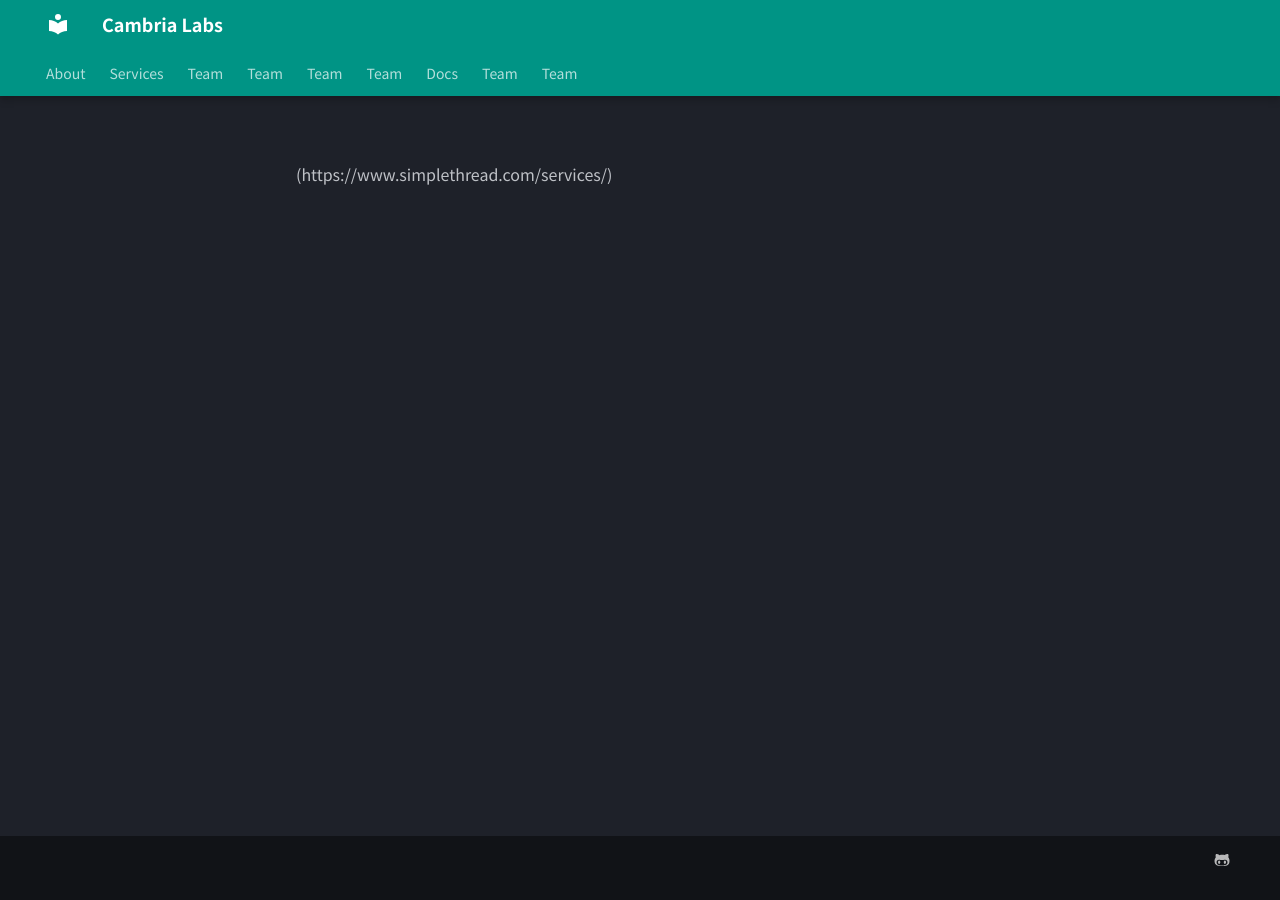
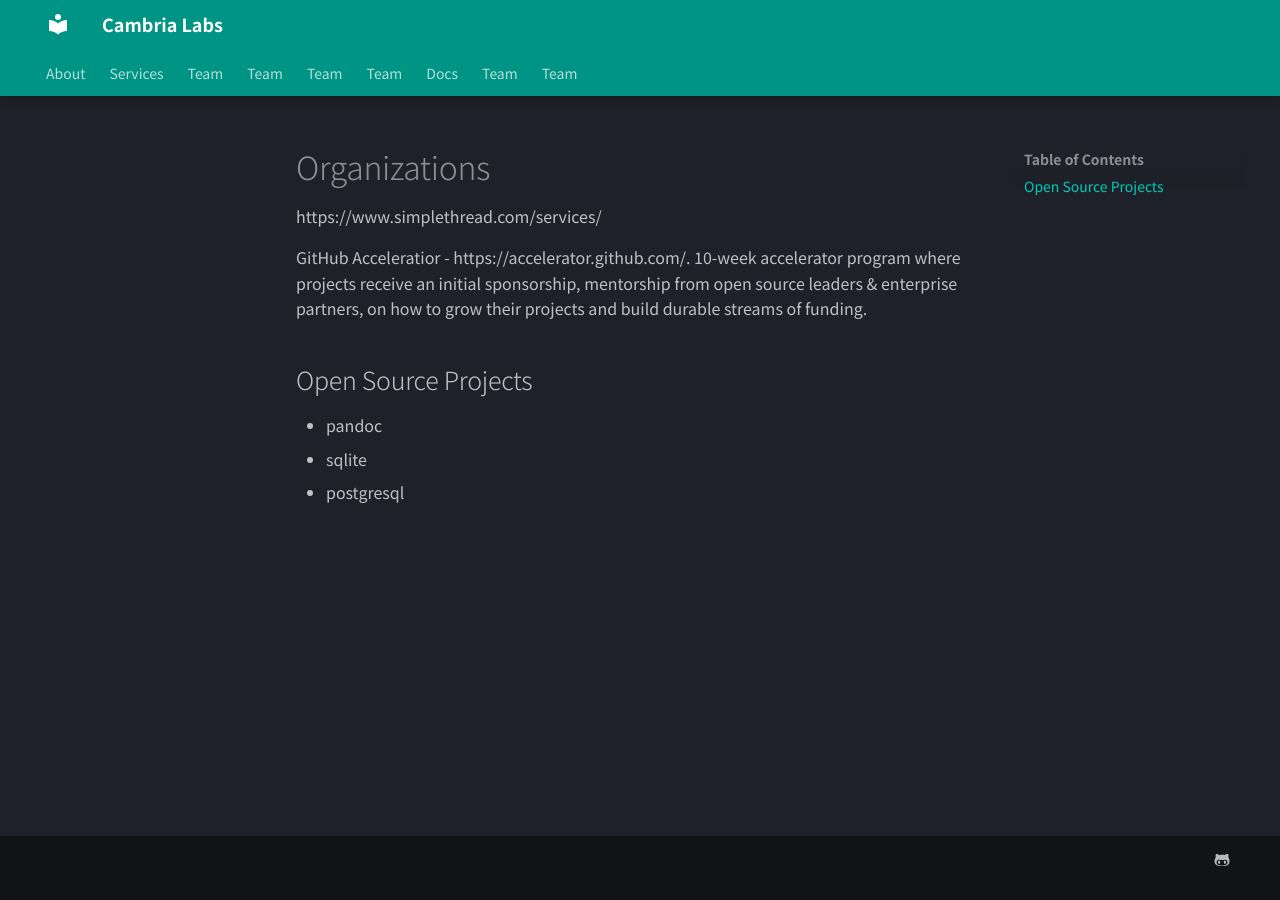
Before and after one commit to jro-cambria/site_www.cambria-labs.com, an MkDocs documentation site: the page built from docs/inspiration/organizations.md, in a window 1280 px wide. Built offline with MkDocs 1.6.1 and Material for MkDocs 9.7.7, drawn with Linux system fonts in a browser that asks for light colours.

Commit message:
Various updates

```diff
--- a/docs/inspiration/organizations.md
+++ b/docs/inspiration/organizations.md
@@ -3,4 +3,11 @@ Title: "Inspirational Organizations"
 Draft: true
 ---
 
-(https://www.simplethread.com/services/)
+https://www.simplethread.com/services/
+
+GitHub Acceleratior - https://accelerator.github.com/. 10-week accelerator program where projects receive an initial sponsorship, mentorship from open source leaders & enterprise partners, on how to grow their projects and build durable streams of funding.
+
+## Open Source Projects
+- pandoc
+- sqlite
+- postgresql
```
Also changed, not shown: docs/kb/how-to/plan-project-iteration.md (added, +17 -0 lines).
